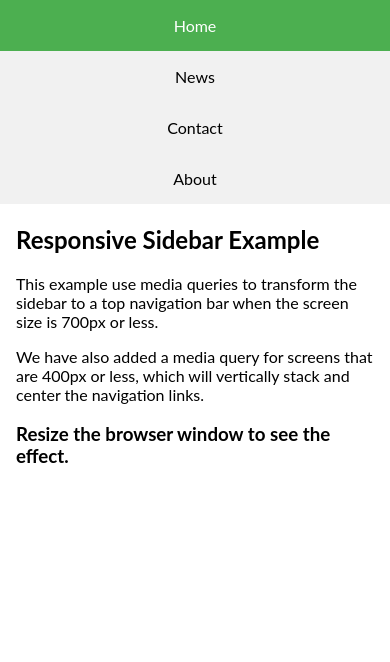
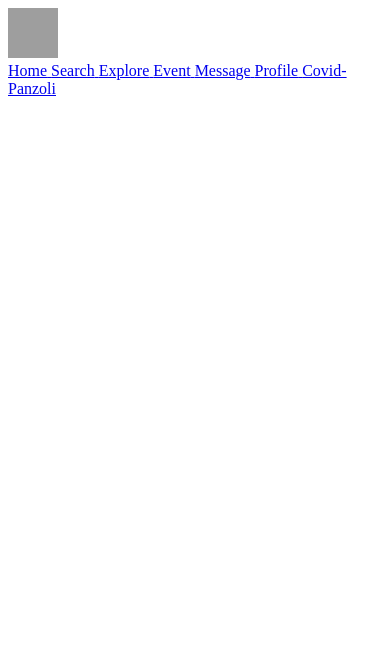
Before and after one commit to maximegourgues/Gretagram, a PHP site: page /templates/menu.html in a window 390 px wide. Shown: the top 662 px of the page. After the commit the page ends 96 px from the top, so only its background shows below. Run offline with PHP 8.4, Linux system fonts and the light colour scheme; grey boxes are pictures that could not be loaded.

Commit message:
Menu sidebar

```diff
--- a/src/app/templates/menu.html
+++ b/src/app/templates/menu.html
@@ -1,79 +1,38 @@
 <!DOCTYPE html>
-<html>
 <head>
-<meta name="viewport" content="width=device-width, initial-scale=1.0">
-<style>
-body {
-  margin: 0;
-  font-family: "Lato", sans-serif;
-}
+  <title>Responsive Sidebar Menu</title>
 
-.sidebar {
-  margin: 0;
-  padding: 0;
-  width: 200px;
-  background-color: #f1f1f1;
-  position: fixed;
-  height: 100%;
-  overflow: auto;
-}
-
-.sidebar a {
-  display: block;
-  color: black;
-  padding: 16px;
-  text-decoration: none;
-}
-
-.sidebar a.active {
-  background-color: #4CAF50;
-  color: white;
-}
-
-.sidebar a:hover:not(.active) {
-  background-color: #555;
-  color: white;
-}
-
-div.content {
-  margin-left: 200px;
-  padding: 1px 16px;
-  height: 1000px;
-}
-
-@media screen and (max-width: 700px) {
-  .sidebar {
-    width: 100%;
-    height: auto;
-    position: relative;
-  }
-  .sidebar a {float: left;}
-  div.content {margin-left: 0;}
-}
-
-@media screen and (max-width: 400px) {
-  .sidebar a {
-    text-align: center;
-    float: none;
-  }
-}
-</style>
 </head>
-<body>
-
-<div class="sidebar">
-  <a class="active" href="#home">Home</a>
-  <a href="#news">News</a>
-  <a href="#contact">Contact</a>
-  <a href="#about">About</a>
-</div>
-
-<div class="content">
-  <h2>Responsive Sidebar Example</h2>
-  <p>This example use media queries to transform the sidebar to a top navigation bar when the screen size is 700px or less.</p>
-  <p>We have also added a media query for screens that are 400px or less, which will vertically stack and center the navigation links.</p>
-  <h3>Resize the browser window to see the effect.</h3>
-</div>
-
-</body>
-</html>
+    <div class="sidebar" >
+      <header>
+        <img src="../assets/img/logo/greta_logo.png" alt="" width="50" height="50">
+      </header>
+      <a href="#">
+        <i class="fas fa-home"></i>
+        <span>Home</span>
+      </a>
+      <a href="#">
+        <i class="fas fa-hashtag"></i>
+        <span>Search</span>
+      </a>
+      <a href="#">
+         <i class="fas fa-globe-americas"></i>
+        <span>Explore</span>
+      </a>
+      <a href="#">
+        <i class="fas fa-bolt"></i>
+        <span>Event</span>
+      </a>
+      <a href="#">
+        <i class="far fa-envelope"></i>
+        <span>Message</span>
+      </a>
+      <a href="#">
+        <i class="far fa-user"></i>
+        <span>Profile</span>
+      </a>
+      <a href="#">
+        <i class="fas fa-viruses"></i>
+        <span>Covid-Panzoli</span>
+      </a>
+    </div>
```
Also changed, not shown: src/app/css/menu.css (+73 -124 lines), src/app/index.html (+11 -36 lines), src/app/scripts/headscripts.html (added, +15 -0 lines).
